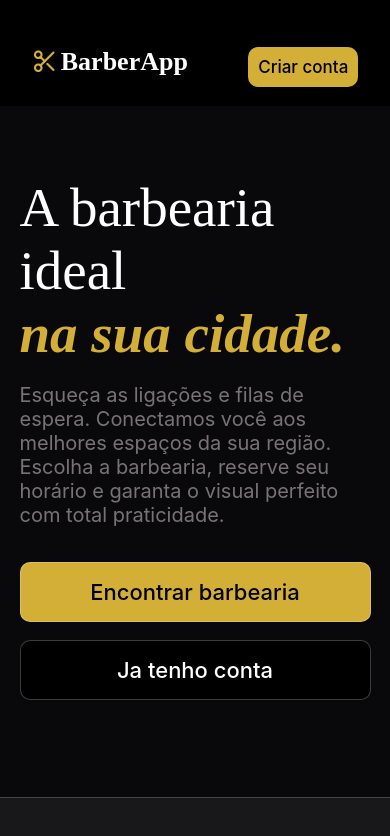
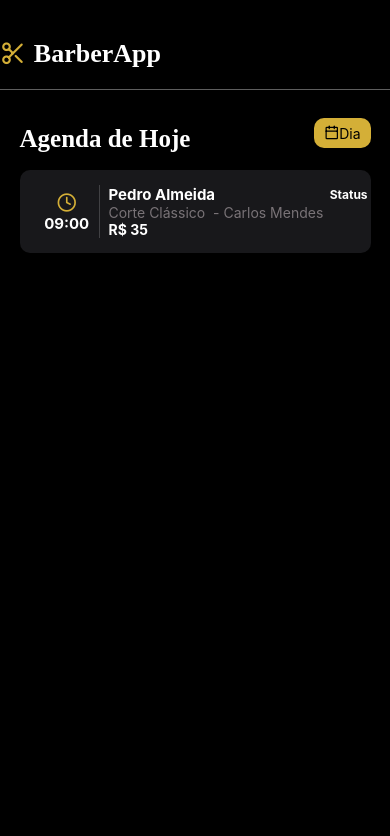
Before and after one commit to Claudemir786/BarberApp, a React Native app in the folder Frontend/: screen /Agendamentos in a window 390 px wide. Shown: the top 836 px of the page. Built offline with nearby package versions, Linux system fonts and the light colour scheme.

Commit message:
criação da pasta owner com as sua paginas
criado a versão estatica da pagina Dashboard e Appointments

```diff
--- a/Frontend/index.js
+++ b/Frontend/index.js
@@ -7,11 +7,13 @@ import Login from './src/pages/Login.js';
 import Home from './src/pages/Home.js';
 import Appointments from './src/pages/Appointments.js';
 import Barbershop from './src/pages/barbershop.js';
-import RegisterBarbershop from './src/pages/RegisterBarbershop.js';
-import BusinessHours from './src/pages/RegisterBusinessHours.js';
+import Dashboard from './src/pages/owner/Dashboard.js';
+import OwnerAppointments from './src/pages/owner/Appointments.js';
+
+
 
 
 // registerRootComponent calls AppRegistry.registerComponent('main', () => App);
 // It also ensures that whether you load the app in Expo Go or in a native build,
 // the environment is set up appropriately
-registerRootComponent(App);
+registerRootComponent(OwnerAppointments);
--- a/Frontend/src/pages/barbershop.js
+++ b/Frontend/src/pages/barbershop.js
@@ -278,7 +278,7 @@ export default function Barbershop({navigation}){
                 </View>
             </Modal>
 
-            //passo 4
+            //passo 3
             <Modal visible={stepThree} transparent={true} animationType='fade'>
 
                 <View style={styles.overlay}>
--- /dev/null
+++ b/Frontend/src/pages/owner/Appointments.js
@@ -0,0 +1,186 @@
+import { Text, View,ScrollView,StyleSheet, TouchableOpacity, Modal} from "react-native";
+import Logo from "../../components/Logo";
+import Feather from '@expo/vector-icons/Feather';
+import { Calendar } from 'react-native-calendars';
+import { useState } from "react";
+
+
+export default function OwnerAppointments(){
+
+     const [selectedDate, setSelectedDate] = useState(null);
+     const [calendar,setCalendar] = useState(false);
+
+    //calendario
+    function CalendarScreen(){
+        const today = new Date().toISOString().split("T")[0];
+        return(
+            <Calendar
+            minDate={today}
+            theme={{
+                backgroundColor:'#18181B',
+                calendarBackground:"#18181B",
+                textSectionTitleColor:"#D4AF37",
+                dayTextColor:'#D4AF37',
+                 textDisabledColor: "#ffffff2d"
+            }}
+            onDayPress={(day)=>{
+                setSelectedDate(day.dateString);
+                setCalendar(false);
+            }}
+            />
+        )
+    }
+
+    return(
+        <View style={styles.container}>
+            <View style={{marginTop:"10%"}}>
+                <Logo/>
+            </View>
+
+            <View style={{borderBottomWidth:1,borderColor:'#ffffff5e', width:'100%',marginTop:'5%'}}></View>
+
+            <ScrollView>
+                <View style={{flexDirection:'row', alignSelf:'center', width:'90%'}}>
+                    <Text style={styles.title}>Agenda de Hoje</Text>
+                    <TouchableOpacity style={styles.button} onPress={()=>setCalendar(true)}>
+                        <Feather name="calendar" size={15} color="#000" />
+                        <Text style={{color:"#000"}}>Dia</Text>
+                    </TouchableOpacity>
+                </View>
+
+                    <Modal visible={calendar}  transparent={true} animationType="fade">
+                        <View style={styles.overlay}>
+                            <View style={styles.modal}>
+                                 <CalendarScreen/>
+                            </View>
+                        </View>
+
+                    </Modal>
+                {/*Agendamentos*/}
+                <View style={styles.appointment}>
+
+                    {/*horarios*/}
+                    <View style={styles.hour}>
+                        <Feather name="clock" size={20} color="#D4AF37" />
+                        <Text style={styles.textHour}>09:00</Text>
+                    </View>
+                    <View style={{borderLeftWidth:1,borderColor:'#ffffff2d', width:'90%'}}>
+                        {/*nome do cliente e status*/}
+                        <View style={styles.nameStatus}>
+                            <Text style={styles.name}>Pedro Almeida</Text>
+                            <View>
+                                <Text style={styles.status}>Status</Text>
+                            </View>
+
+
+                        </View>
+                        {/*corte e preço*/}
+                        <View style={styles.service}>
+                            <Text style={styles.textService}>Corte Clássico  - Carlos Mendes</Text>
+                            <Text style={styles.price}>R$ 35</Text>
+                        </View>
+
+                    </View>
+
+
+                </View>
+
+            </ScrollView>
+        </View>
+    )
+}
+
+const styles = StyleSheet.create({
+    container:{
+        flex:1,
+        backgroundColor:'#000'
+    },
+    appointment:{
+        flexDirection:'row',
+        width:'90%',
+        alignSelf:'center',
+        backgroundColor:'#18181B',
+        padding:15,
+        borderRadius:10,
+        marginBottom:'5%'
+    },
+    hour:{
+       marginLeft:'3%',
+       marginRight:'3%',
+       justifyContent:'center',
+       alignItems:'center'
+    },
+    textHour:{
+        fontSize:15,
+        color:'#fff',
+         fontWeight:'bold'
+
+    },
+    nameStatus:{
+        flexDirection:'row',
+        marginLeft:'3%',
+        alignItems:'center',
+        justifyContent:'space-between',
+        width:'90%'
+
+    },
+    name:{
+        fontSize:15,
+        color:'#fff',
+        fontWeight:'bold'
+    },
+    status:{
+        fontSize:12,
+        color:'#fff',
+        fontWeight:'bold',
+
+    },
+    service:{
+        marginLeft:'3%',
+    },
+    textService:{
+        color:"#797377",
+
+    },
+    price:{
+        color:'#fff',
+        fontWeight:'bold'
+    },
+    title:{
+        color:"#fff",
+        marginTop:'10%',
+        marginBottom:'5%',
+        width:'90%',
+        alignSelf:'center',
+        fontSize:25,
+        fontWeight:'bold',
+        fontFamily:'san-serif'
+    },
+   button:{
+    justifyContent:'center',
+    backgroundColor:'#D4AF37',
+    flexDirection:'row',
+    borderRadius:10,
+    height:30,
+    alignItems:'center',
+    alignSelf:'center',
+    padding:10,
+    marginTop:'2%'
+   },
+   overlay:{
+    flex: 1,
+    backgroundColor: '#000000c9',
+    justifyContent: 'center',
+    alignItems: 'center',
+   },
+   modal:{
+    width: '90%',
+    backgroundColor:'#18181B',
+    padding: 20,
+    borderRadius: 15,
+   }
+
+
+
+
+})
--- /dev/null
+++ b/Frontend/src/pages/owner/Dashboard.js
@@ -0,0 +1,150 @@
+import { View,Text, TouchableOpacity,ScrollView,StyleSheet} from "react-native";
+import Logo from "../../components/Logo";
+import Feather from '@expo/vector-icons/Feather';
+
+
+
+export default function Dashboard(){
+
+    return(
+        <View style={styles.container}>
+           {/*Header com a logo */}
+            <View style={styles.headerLogo}>
+                <Logo/>
+            </View>
+            <View style={{borderBottomWidth:1,borderColor:'#ffffff5e', width:'100%',marginTop:'5%'}}></View>
+
+            <View style={styles.header}>
+                <Text style={styles.hello}>Olá</Text>
+                <Text style={styles.title}>Barbearia Exemple</Text>
+            </View>
+
+            {/*Corpo da pogina*/}
+            <View>
+                <Text style={styles.action}>Ações</Text>
+                {/*Primeira Linha*/}
+                <View style={styles.line}>
+                    {/*Card 1 */}
+                    <TouchableOpacity style={styles.button}>
+                        <View style={styles.icon}>
+                            {/*Icone */}
+                            <Feather name="calendar" size={24} color="#D4AF37" />
+                        </View>
+                        <Text style={styles.titleButton}>Agenda do dia</Text>
+                        <Text style={styles.subtitleButton}>Ver todos os horários</Text>
+
+                    </TouchableOpacity>
+                    {/*Card 2 */}
+                    <TouchableOpacity style={styles.button}>
+                        <View style={styles.icon}>
+                            {/*Icone */}
+                            <Feather name="users" size={24} color="#D4AF37" />
+                        </View>
+                        <Text style={styles.titleButton}>Gerenciar Equipe</Text>
+                        <Text style={styles.subtitleButton}>Barbeiros cadastrados</Text>
+
+                    </TouchableOpacity>
+                </View>
+
+                {/*Segunda Linha*/}
+                <View style={styles.line}>
+                     {/*Card 1 */}
+                    <TouchableOpacity style={styles.button}>
+                        <View style={styles.icon}>
+                            {/*Icone busca*/}
+                            <Feather name="search" size={24} color="#D4AF37" />
+                        </View>
+                        <Text style={styles.titleButton}>Buscar Cliente</Text>
+                        <Text style={styles.subtitleButton}>histórico e dados</Text>
+
+                    </TouchableOpacity>
+                    {/*Card 2 */}
+                    <TouchableOpacity style={styles.button}>
+                        <View style={styles.icon}>
+                            {/*Icone engrenagem*/}
+                            <Feather name="settings" size={24} color="#D4AF37" />
+                        </View>
+                        <Text style={styles.titleButton}>Dados da Barbearia</Text>
+                        <Text style={styles.subtitleButton}>Editar informações</Text>
+
+                    </TouchableOpacity>
+                </View>
+            </View>
+        </View>
+    )
+
+}
+
+
+const styles = StyleSheet.create({
+    container:{
+        flex:1,
+        backgroundColor:'#000'
+    },
+    headerLogo:{
+        marginTop:"15%",
+        width:'90%',
+        alignSelf:'center'
+    },
+    header:{
+        width:'90%',
+        alignSelf:'center',
+        marginTop:'10%',
+        marginBottom:'10%'
+    },
+    line:{
+        flexDirection:'row',
+        width:'90%',
+        alignSelf:'center',
+        marginBottom:'5%',
+        justifyContent:'space-between'
+    },
+    button:{
+        backgroundColor:'#18181B',
+        borderRadius:10,
+        height:150,
+        width:180,
+        justifyContent:'center'
+    },
+    icon:{
+        backgroundColor:"#d4af3725",
+        alignSelf:'center',
+        height:50,
+        width:50,
+        justifyContent:'center',
+        alignItems:'center',
+        borderRadius:15,
+        marginBottom:'3%'
+    },
+    title:{
+        color:"#fff",
+        fontFamily:'san-serif',
+        fontSize:35,
+        fontWeight:'bold',
+    },
+    titleButton:{
+        fontSize:20,
+        color:"#fff",
+        fontWeight:'600',
+        textAlign:'center'
+    },
+    subtitleButton:{
+        fontSize:15,
+        color:'#797377',
+        textAlign:'center'
+    },
+    hello:{
+        color:"#797377",
+        fontSize:23,
+    },
+    action:{
+        color:"#fff",
+        fontSize:23,
+        fontWeight:'bold',
+        alignSelf:'center',
+        width:'90%',
+        marginBottom:'3%'
+
+    }
+
+})
--- a/Frontend/src/pages/RegisterBusinessHours.js
+++ b/Frontend/src/pages/owner/RegisterBusinessHours.js
@@ -1,8 +1,9 @@
 import { Text,StyleSheet,ScrollView, View, TextInput, Button } from "react-native";
-import Logo from "../components/Logo";
 import { useState } from "react";
 import DateTimePicker from '@react-native-community/datetimepicker'
-import ButtonDefault from "../components/Button";
+import Logo from "../../components/Logo";
+import ButtonDefault from "../../components/Button";
+
 
 
 export default function BusinessHours({navigation}){
--- a/Frontend/src/routes/stack.js
+++ b/Frontend/src/routes/stack.js
@@ -5,8 +5,8 @@ import login from "../pages/Login.js";
 import Register from "../pages/Register";
 import  Tabs  from "./tabs.js";
 import Barbershop from "../pages/barbershop.js";
-import RegisterBarbershop from "../pages/RegisterBarbershop.js";
-import BusinessHours from "../pages/RegisterBusinessHours.js";
+import RegisterBarbershop from "../pages/owner/RegisterBarbershop.js";
+import BusinessHours from "../pages/owner/RegisterBusinessHours.js";
 
 const STACK = createNativeStackNavigator();
 
```
Also changed, not shown: Frontend/src/pages/owner/RegisterBarbershop.js (renamed from Frontend/src/pages/RegisterBarbershop.js, +4 -4 lines), Frontend/src/pages/owner/Barber.js (added), Frontend/src/pages/owner/Clients.js (added), Frontend/src/pages/owner/Settings.js (added).
